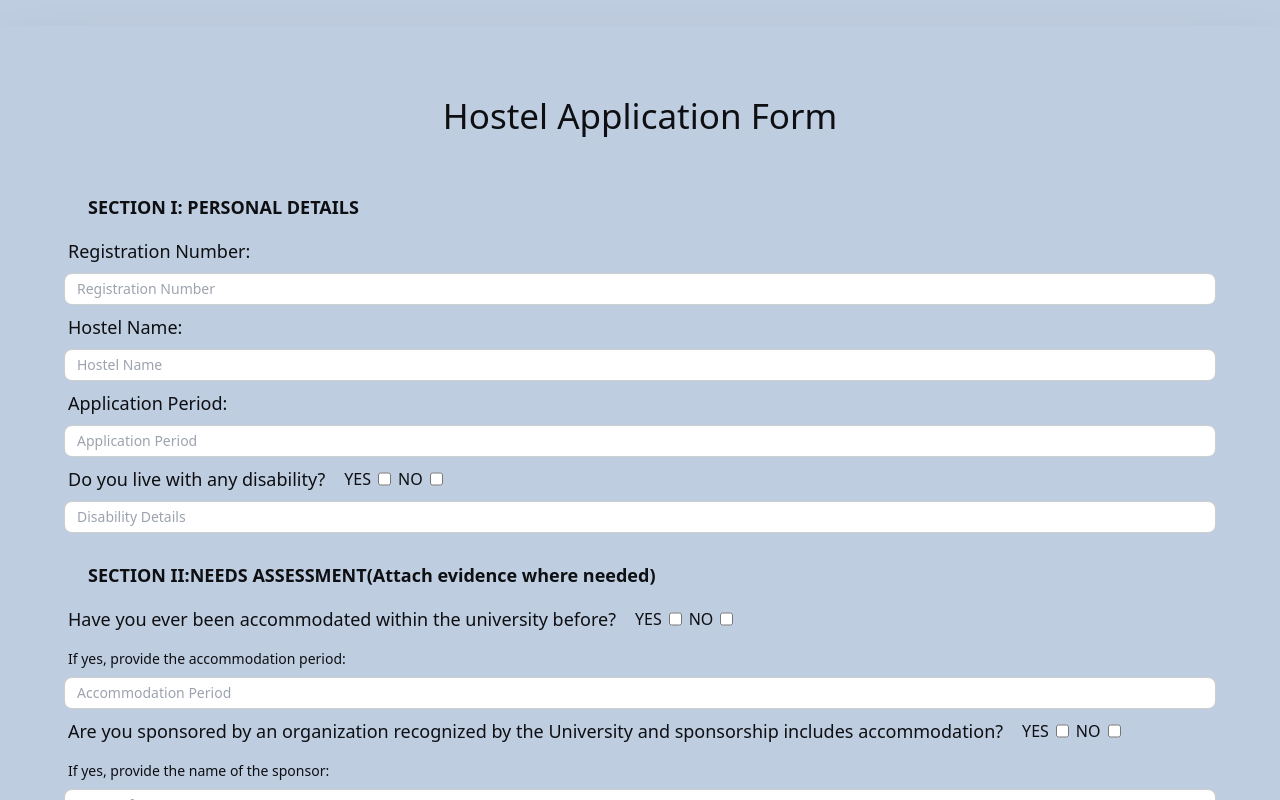
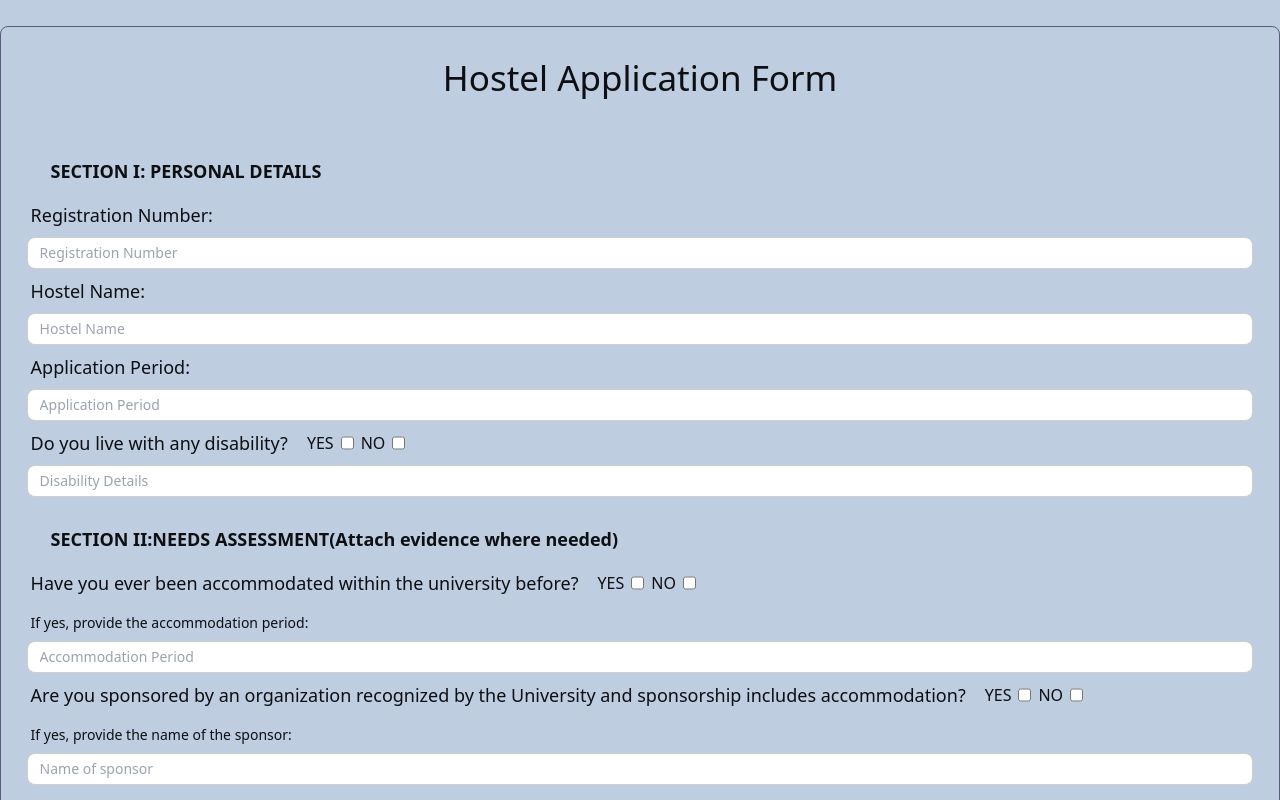
Before and after one commit to EvansMungai/UHBUI, an Angular app: page /booking in a window 1280 px wide. Shown: the top 800 px of the page. Built offline with nearby package versions, Linux system fonts and the light colour scheme.

Commit message:
Format Booking form

```diff
--- a/src/app/student/booking/booking.component.html
+++ b/src/app/student/booking/booking.component.html
@@ -1,4 +1,4 @@
-<form class="flex flex-1 flex-col shadow-2xl mx-auto my-[2%] p-[5%] rounded-[5px]">
+<form class="flex flex-1 flex-col mx-auto m-[2%] p-[2%] border border-[#5D5D81] shadow-xl rounded-lg">
     <h3 class="text-[35px] text-center mb-[2%]">Hostel Application Form</h3>
 
     <h4 class="label text-lg font-bold ml-5 mt-5">SECTION I: PERSONAL DETAILS</h4>
--- a/src/app/student/booking/booking.component.ts
+++ b/src/app/student/booking/booking.component.ts
@@ -2,7 +2,7 @@ import { Component } from '@angular/core';
 import { FormControl, ReactiveFormsModule} from '@angular/forms';
 
 @Component({
-  selector: 'app-booking',
+  selector: 'booking-form',
   standalone: true,
   imports: [ReactiveFormsModule],
   templateUrl: './booking.component.html',
```
